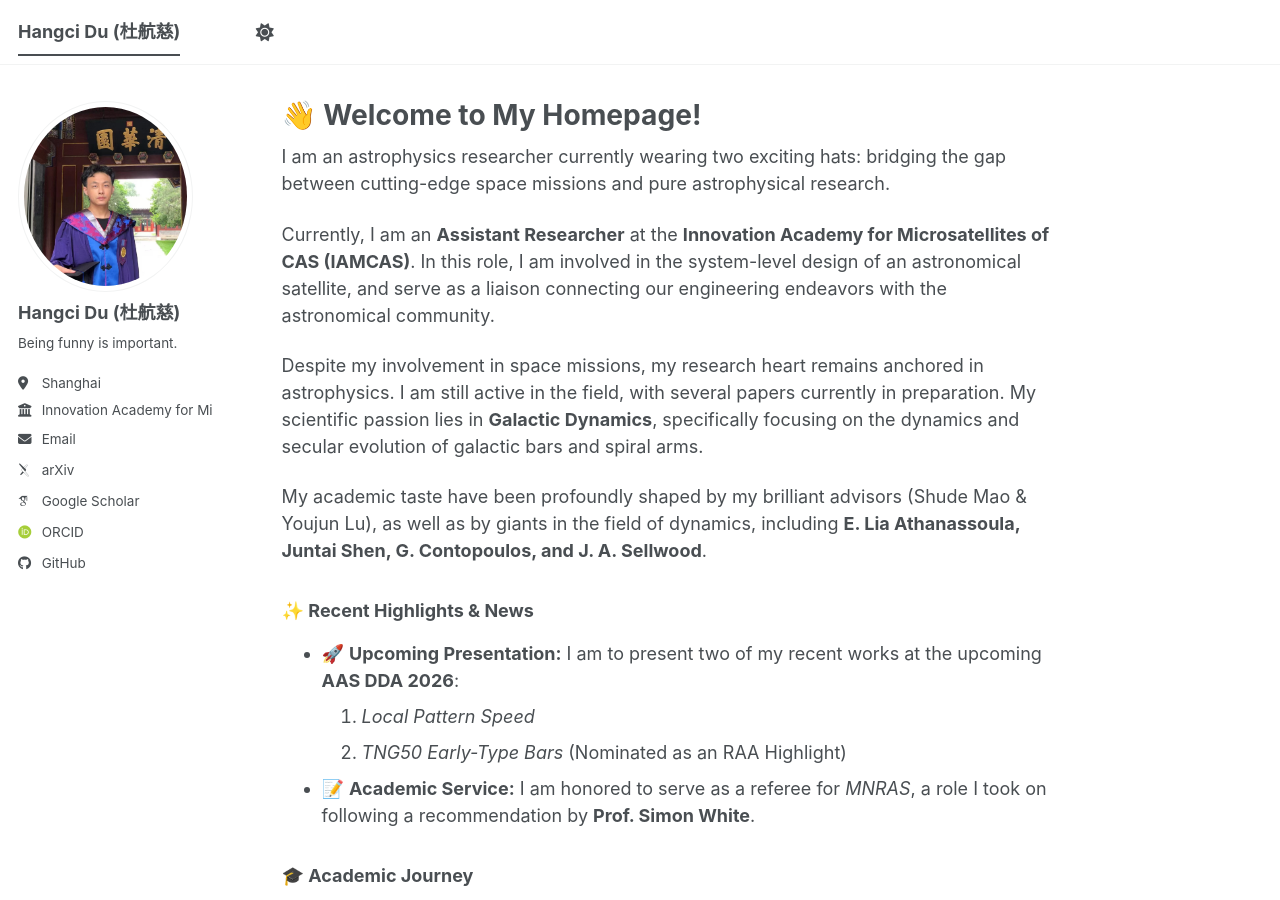
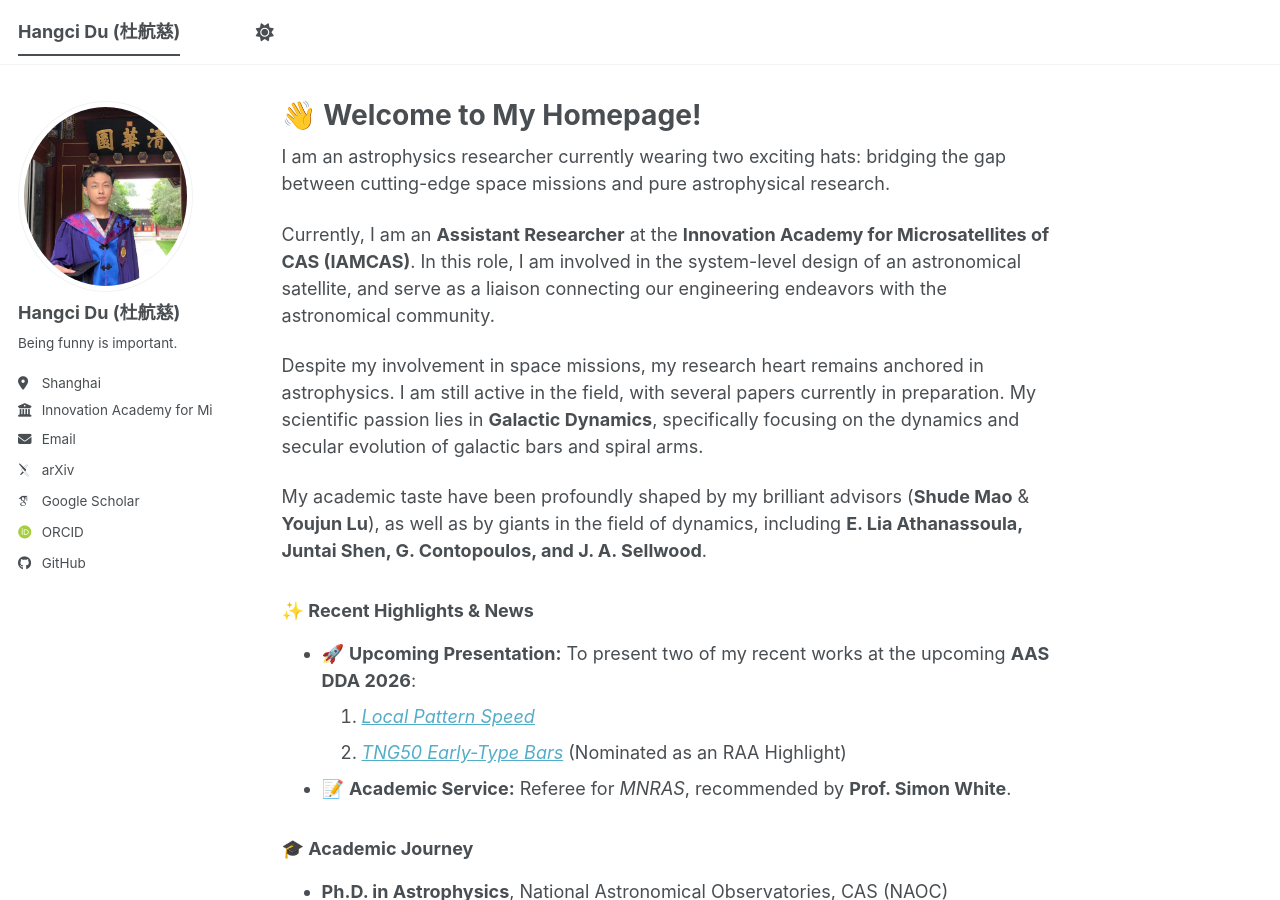
Before and after one commit to hangcidu/hangcidu.github.io, a Jekyll site: the page built from _pages/about.md, in a window 1280 px wide and 900 px high. Built offline with Jekyll 4.4.1, drawn with Linux system fonts in a browser that asks for light colours; some web fonts are replaced; a script bundle is joined from its source files by our own code; library files that are not in the unit come from our copies.

Commit message:
Update about.md

```diff
--- a/_pages/about.md
+++ b/_pages/about.md
@@ -15,13 +15,13 @@ Currently, I am an **Assistant Researcher** at the **Innovation Academy for Micr
 
 Despite my involvement in space missions, my research heart remains anchored in astrophysics. I am still active in the field, with several papers currently in preparation. My scientific passion lies in **Galactic Dynamics**, specifically focusing on the dynamics and secular evolution of galactic bars and spiral arms.
 
-My academic taste have been profoundly shaped by my brilliant advisors (Shude Mao & Youjun Lu), as well as by giants in the field of dynamics, including **E. Lia Athanassoula, Juntai Shen, G. Contopoulos, and J. A. Sellwood**.
+My academic taste have been profoundly shaped by my brilliant advisors (**Shude Mao** & **Youjun Lu**), as well as by giants in the field of dynamics, including **E. Lia Athanassoula, Juntai Shen, G. Contopoulos, and J. A. Sellwood**.
 
 ### ✨ Recent Highlights & News
-*   🚀 **Upcoming Presentation:** I am to present two of my recent works at the upcoming **AAS DDA 2026**:
-    1. *Local Pattern Speed*
-    2. *TNG50 Early-Type Bars* (Nominated as an RAA Highlight)
-*   📝 **Academic Service:** I am honored to serve as a referee for *MNRAS*, a role I took on following a recommendation by **Prof. Simon White**.
+*   🚀 **Upcoming Presentation:** To present two of my recent works at the upcoming **AAS DDA 2026**:
+    1. [*Local Pattern Speed*](https://arxiv.org/abs/2603.05287)
+    2. [*TNG50 Early-Type Bars*](https://arxiv.org/abs/2603.21279) (Nominated as an RAA Highlight)
+*   📝 **Academic Service:** Referee for *MNRAS*, recommended by **Prof. Simon White**.
 
 ### 🎓 Academic Journey
 *   **Ph.D. in Astrophysics**, National Astronomical Observatories, CAS (NAOC)
```
